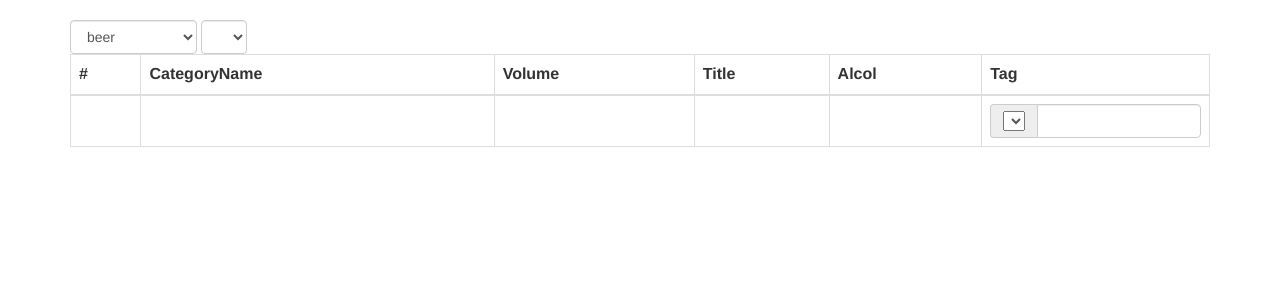
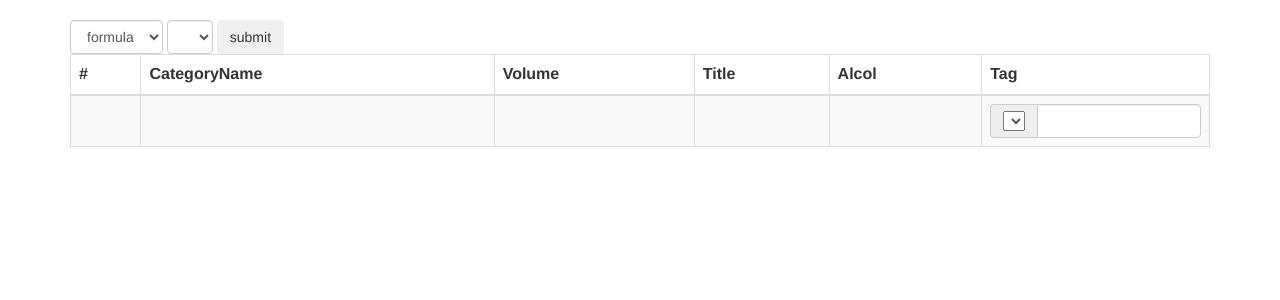
Before and after one commit to allmonday/cgetl-clsf-dashboard, a Flask app: page / in a window 1280 px wide. Shown: the part 31-331 px from the top of the page. Run offline with Flask 2, Linux system fonts and the light colour scheme; lists and menus that the app fills with data are empty; some libraries are stand-ins or nearby versions.

Commit message:
work from home

```diff
--- a/main.py
+++ b/main.py
@@ -3,38 +3,44 @@ from pymongo import MongoClient
 from utils import dget
 from collections import OrderedDict
 
-db = MongoClient('192.168.1.21')['caigen-development']
+#db = MongoClient('192.168.1.21')['caigen-development']
+db = MongoClient()['caigen-development']
 
 app = Flask(__name__)
 
 #----------------------route table --------------------------------------
-formula =OrderedDict([
-                ('_id', '_id'),
-                ('category', 'transformed.data.category_name'),
-                ('duanwei', 'transformed.data.duanwei'),
-                ('unit', 'transformed.data.unit.value'),
-                ('variety', 'transformed.data.variety'),
-                ('importd', 'transformed.data.importd'),
-                ('product_name', 'transformed.data.product_name'),
-                ('source', 'transformed.data.source'),
-                ('product_id', 'extracted.data.product_id'),
-                ])
-formula_sort = ['weight', 'duanwei', 'category']
-
-beer = OrderedDict([
-                    ('_id', '_id'),
-                    ('category', 'transformed.data.category_name'),
-                    ('volume', 'transformed.data.volume'),
-                    ('alcoholicity', 'transformed.data.alcoholicity'),
-                    ('product_name', 'extracted.data.product_name'),
-                ])
-beer_sort = ['weight', 'duanwei', 'category']
+mapping = {
+    'formula' : {
+                'data':OrderedDict([
+                        ('_id', '_id'),
+                        ('category', 'transformed.data.category_name'),
+                        ('duanwei', 'transformed.data.duanwei'),
+                        ('unit', 'transformed.data.unit.value'),
+                        ('variety', 'transformed.data.variety'),
+                        ('importd', 'transformed.data.importd'),
+                        ('product_name', 'transformed.data.product_name'),
+                        ('source', 'transformed.data.source'),
+                        ('product_id', 'extracted.data.product_id'),
+                        ]),
+                'sort' : ['weight', 'duanwei', 'category']
+                },
+    'beer' : {
+                'data': OrderedDict([
+                        ('_id', '_id'),
+                        ('category', 'transformed.data.category_name'),
+                        ('volume', 'transformed.data.unit.value'),
+                        ('alcoholicity', 'transformed.data.alcoholicity'),
+                        ('product_name', 'extracted.data.product_name'),
+                    ]),
+                'sort' : ['alcoholicity', 'volume', 'category']
+            }
+    }
 #----------------------end of route table -------------------------------
 
 
 @app.route('/')
 def index():
-    industries = ['beer', 'baby formula', 'others']
+    industries = ['formula', 'beer']
     brand = []
     return render_template('index.html',
                           industries=industries,
@@ -43,10 +49,12 @@ def index():
 
 @app.route('/industry', methods=['GET'])
 def industry():
+    '''return the brand name list'''
+    global industry
     if request.method== 'GET':
         industry = request.args.get('industry', '')
         if industry:
-            brand = db.webpages_online.distinct('transformed.data.brand_name')
+            brand = db.webpages.distinct('transformed.data.brand_name')
             return  '\n'.join(['<option>%s</option>'%i for i in brand])
 
 
@@ -56,17 +64,20 @@ def brand():
 
     if request.method=='GET':
 
+        idsty = dget(mapping, '%s.data'%industry)
+        idsty_sort = dget(mapping, '%s.sort'%industry)
         brand_name = request.args.get('brand', '')
-        products_db = db.webpages_online.find({'transformed.data.brand_name': brand_name})
+        products_db = db.webpages.find({'transformed.data.brand_name': brand_name})
 
         #for easy to get, write back will be a mess .. so we need a map
-        products_key = list(formula.keys())
+        products_key = list(idsty.keys())
         products = [
-                    [dget(p, formula[k], '') for k, v in formula.items()]
+                    [dget(p, idsty[k], '') for k, v in idsty.items()]
                     for p in products_db
                    ]
+
         #sort the data, to the convinent of displaying..
-        for fs in formula_sort:
+        for fs in idsty_sort:
             try:
                 products = sorted(products, key=lambda x: x[products_key.index(fs)])
             except:
@@ -74,8 +85,14 @@ def brand():
 
         return render_template('row_template.html',
                                 products = products,
-                                titles = list(formula.keys()))
+                                titles = list(idsty.keys()))
 
+@app.route('/submit', methods=['GET'])
+def submit():
+    '''get the post info'''
+    if request.method == "GET":
+        print(request.args.get('submit'))
+    return "hello world"
 
 if __name__ == "__main__":
     app.run(host='0.0.0.0', port=5478, debug=True)
--- a/templates/index.html
+++ b/templates/index.html
@@ -25,11 +25,14 @@
                     <!-- <option>{{br}}</option> -->
                 </select>
             </div>
+			<div class="form-group">
+				<button type="button" class="btn" id="i-want-submit">submit</button>
+			</div>
         </div>
     </div>
     <div class="row" id='products'>
         <div class="col-md-12">
-            <table class="table table-bordered">
+            <table class="table table-bordered table-striped">
                 <thead>
                     <th>#</th>
                     <th>CategoryName</th>
@@ -87,6 +90,12 @@ $(function() {
 		});
 	});
 
+	$('#i-want-submit').click(function(){
+		$.get("submit", {submit: 'hello'}, function(result){
+			console.log('success');
+		});
+	});
+
 })
 
 </script>
--- a/templates/row_template.html
+++ b/templates/row_template.html
@@ -1,5 +1,5 @@
 <div class="col-md-12">
-    <table class="table table-bordered">
+    <table class="table table-bordered table-striped">
 		<thead>
             {% for t in titles %}
             <th>{{t}}</th>
@@ -7,6 +7,7 @@
 			<th width="20%">Tag</th>
 		</thead>
 		<tbody>
+
 			{% for p in products %}
 			<tr>
                 {% for pp in p %}
@@ -23,6 +24,7 @@
 				</td>
 			</tr>
 			{% endfor %}
+
 		</tbody>
 	</table>
 </div>
```
